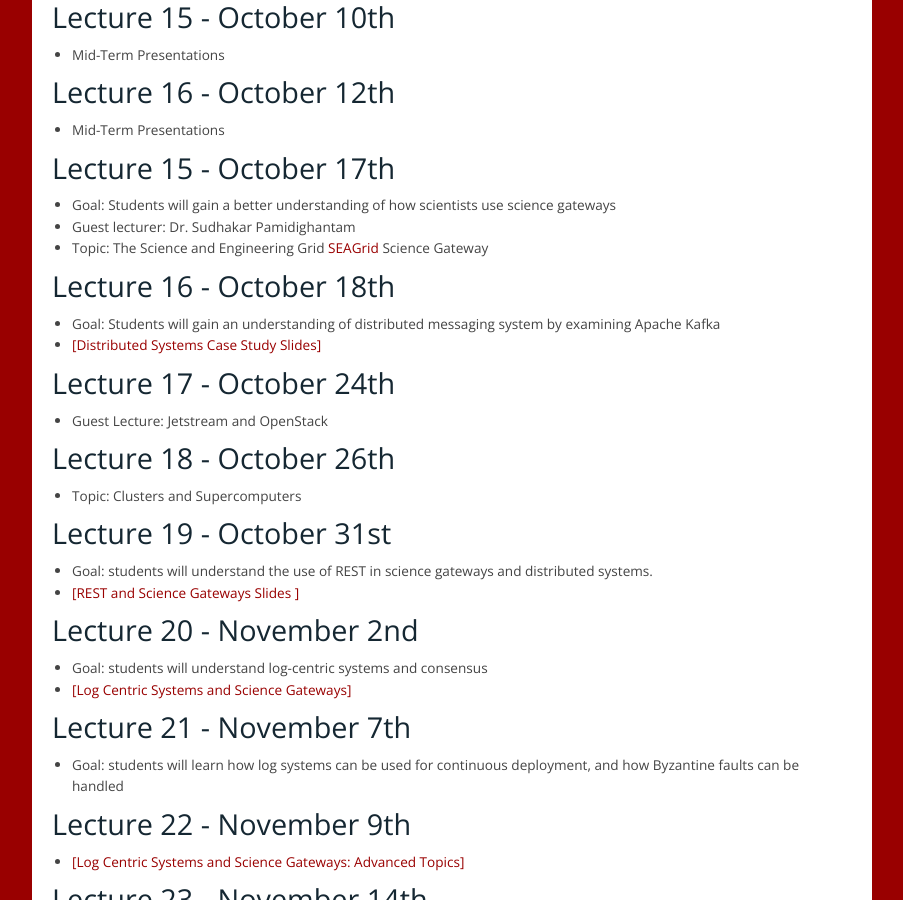
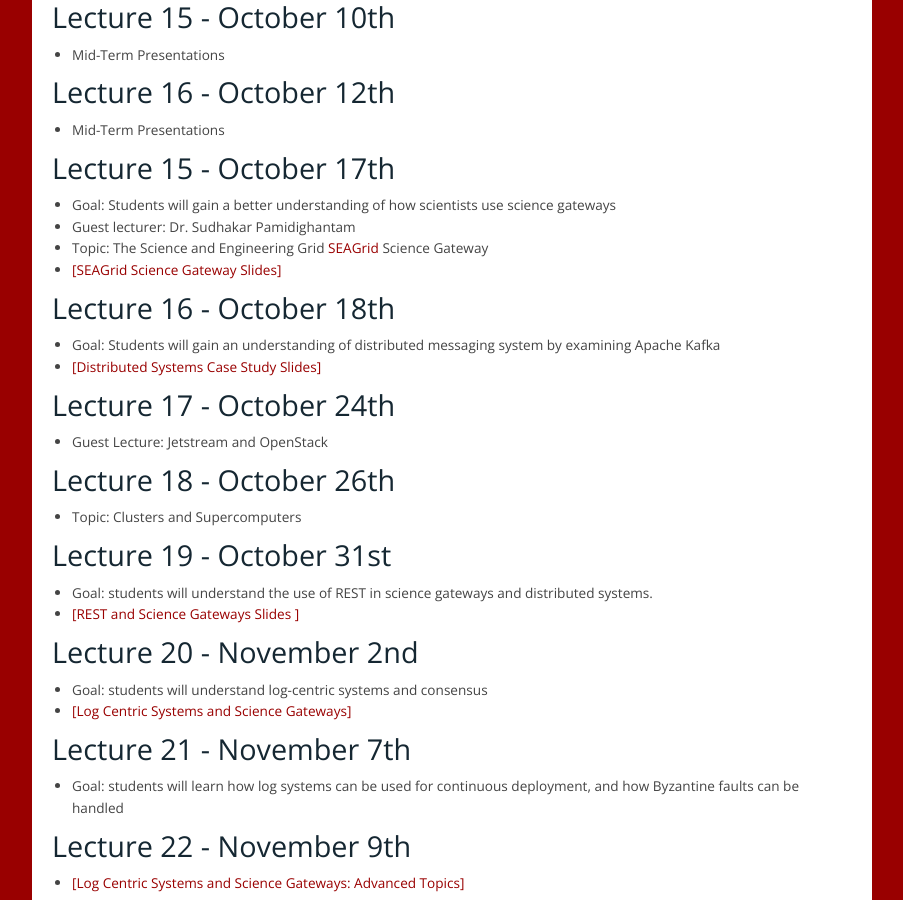
Before and after one commit to airavata-courses/airavata-courses.github.io, a Jekyll site: the page built from lectures.md, in a window 1280 px wide and 900 px high, scrolled down 1927 px. Shown: the whole window, without its empty margins (258-1161 px from the left). Built offline with Jekyll 4.4.1, drawn with Linux system fonts in a browser that asks for light colours; our own code applies the rules of GitHub Pages for plain Markdown files.

Commit message:
Adding SEAGrid slides

```diff
--- a/lectures.md
+++ b/lectures.md
@@ -93,7 +93,7 @@ The course focuses in teaching the distributed systems concepts through projects
 * Goal: Students will gain a better understanding of how scientists use science gateways
 * Guest lecturer:  Dr. Sudhakar Pamidighantam
 * Topic: The Science and Engineering Grid [SEAGrid](https://seagrid.org/){:target="_blank"} Science Gateway
-
+* [[SEAGrid Science Gateway Slides]]({{ site.url }}slides/Fall2017-SEAGrid_Gateways-Course_IU_2017.pptx)
 
 ###  Lecture 16 - October 18th
 * Goal: Students will gain an understanding of distributed messaging system by examining Apache Kafka
```
